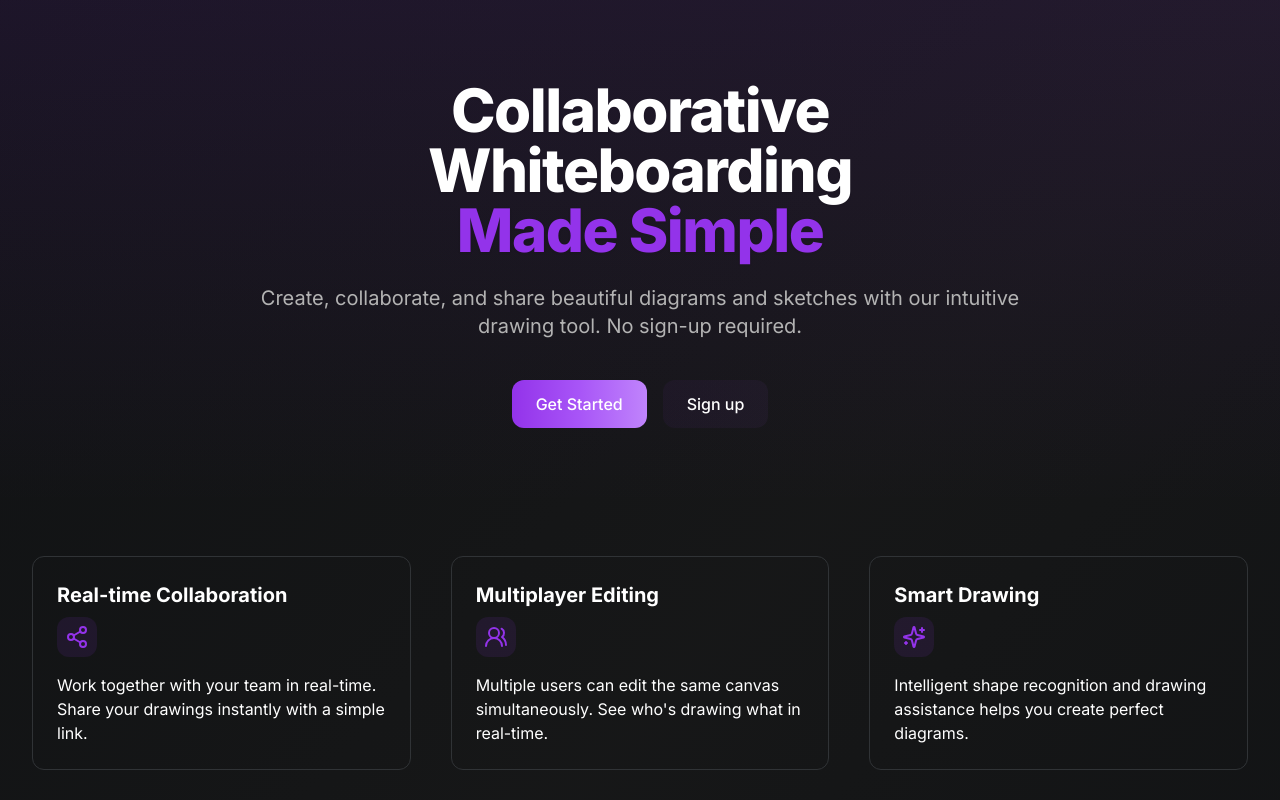
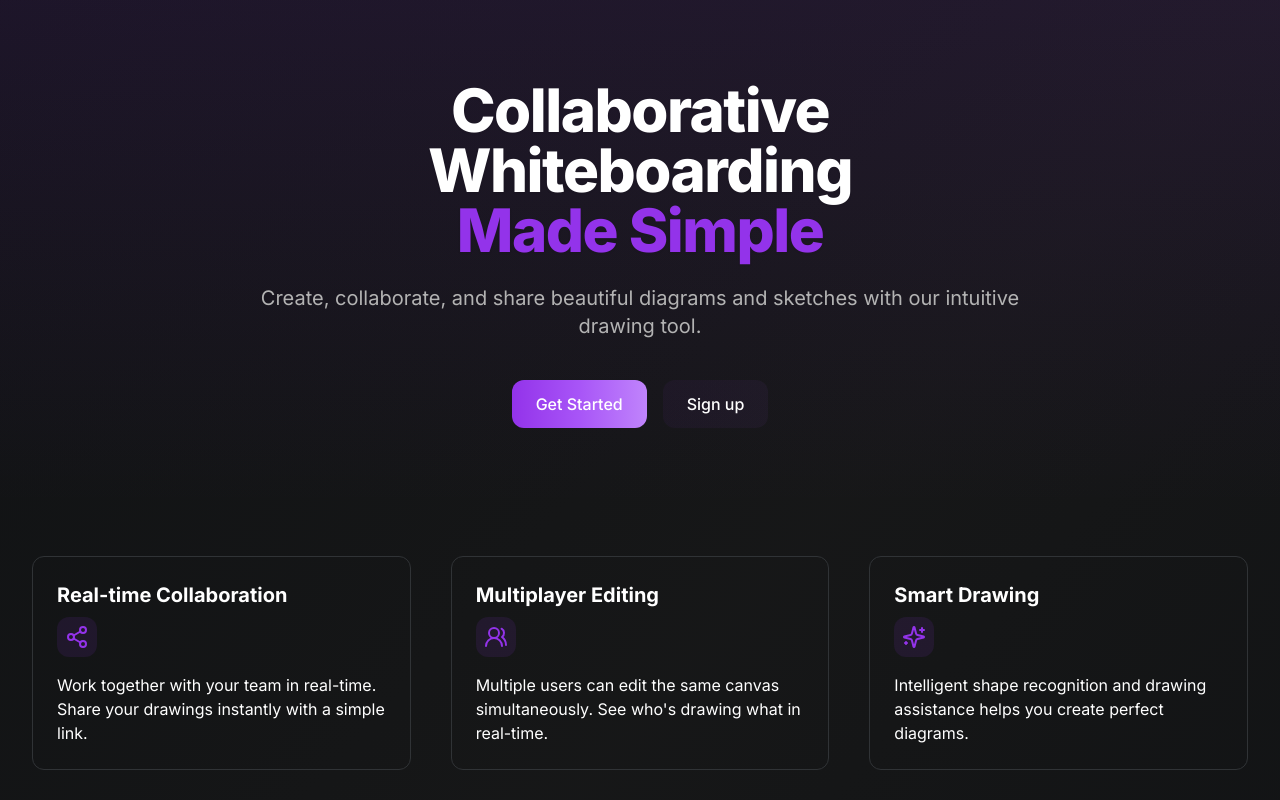
Before and after one commit to dveo26/droodle, a Next.js app in the folder doodle/apps/excelidraw-frontend/: page / in a window 1280 px wide. Shown: the top 800 px of the page. Built offline with nearby package versions, Linux system fonts and the light colour scheme.

Commit message:
Update page.tsx

```diff
--- a/doodle/apps/excelidraw-frontend/app/page.tsx
+++ b/doodle/apps/excelidraw-frontend/app/page.tsx
@@ -45,7 +45,7 @@ function App() {
               </h1>
               <p className="mt-6 text-lg sm:text-xl text-muted-foreground">
                 Create, collaborate, and share beautiful diagrams and sketches
-                with our intuitive drawing tool. No sign-up required.
+                with our intuitive drawing tool.
               </p>
               <div className="mt-10 flex items-center justify-center gap-x-4 flex-wrap">
                 <Link href="/signin">
```
